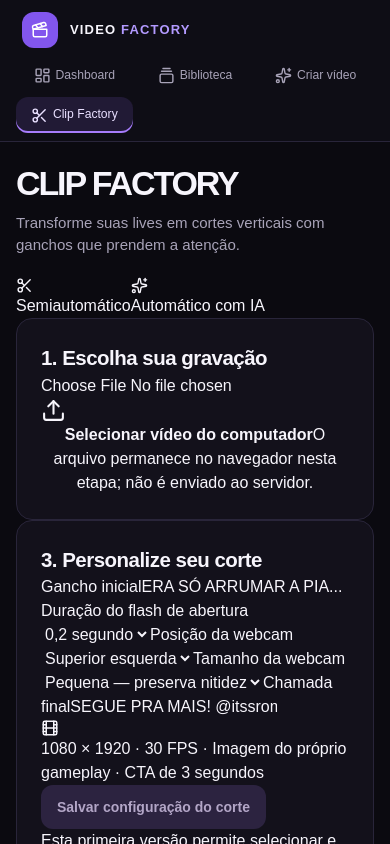
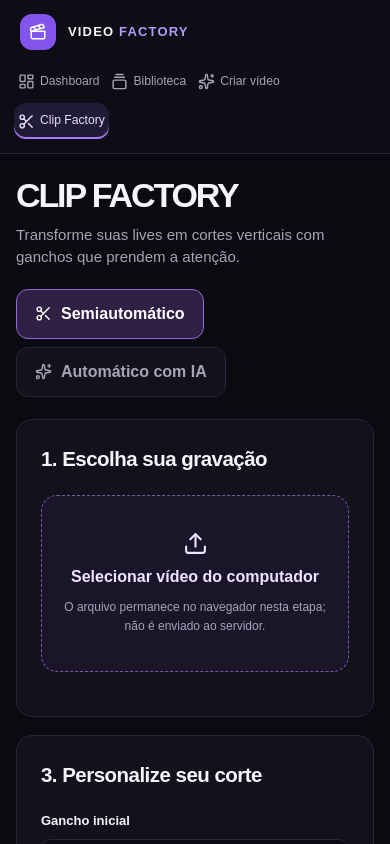
Before and after one commit to rmfilhofx/video-factor, a Next.js app: page /clips in a window 390 px wide. Shown: the top 844 px of the page. Built offline with nearby package versions, Linux system fonts and the light colour scheme.

Commit message:
style(clips): add responsive clip editor styles

```diff
--- a/app/globals.css
+++ b/app/globals.css
@@ -128,3 +128,26 @@ button:not(:disabled), a { cursor: pointer; }
 .generated-result ul { @apply grid gap-2; }
 .generated-result li { @apply grid gap-1; overflow-wrap: anywhere; }
 .generated-result li a { @apply underline; color: var(--accent); }
+
+
+/* Clip Factory */
+.clip-mode-tabs {display:flex;gap:8px;margin:0 0 22px;flex-wrap:wrap}
+.clip-mode-tabs button {display:inline-flex;align-items:center;gap:9px;padding:12px 18px;border:1px solid var(--line);border-radius:12px;background:var(--panel);color:var(--muted);font-weight:700}
+.clip-mode-tabs button[aria-selected="true"] {background:#302043;border-color:#9666e5;color:white}
+.clip-layout {display:grid;grid-template-columns:minmax(0,1.2fr) minmax(300px,0.8fr);gap:18px}
+.clip-hidden-input {display:none}
+.clip-upload {display:flex;width:100%;flex-direction:column;align-items:center;gap:9px;margin:20px 0;padding:35px 16px;border:1px dashed #7959a7;border-radius:16px;background:#1b1529;color:#eee5ff;text-align:center}
+.clip-upload span,.clip-help {font-size:12px;line-height:1.6;color:var(--muted)}
+.clip-source video {display:block;width:100%;max-height:350px;margin:12px auto;border-radius:12px;background:#050409}
+.clip-controls {display:flex;justify-content:space-between;align-items:center;margin:10px 0 24px;font-size:12px;color:var(--muted)}
+.clip-controls button {display:flex;align-items:center;gap:7px;color:white}
+.clip-range {display:grid;gap:16px;margin-top:20px}
+.clip-range label,.clip-settings label {display:grid;gap:9px;font-size:13px;font-weight:700}
+.clip-range input {width:100%;accent-color:#b59aff}
+.clip-settings {display:flex;flex-direction:column;gap:20px}
+.clip-settings input,.clip-settings select {width:100%;min-width:0;border:1px solid var(--line);border-radius:10px;padding:12px;background:#0c0a12;color:white;font-weight:400}
+.clip-summary {display:flex;gap:9px;align-items:flex-start;padding:14px;border-radius:12px;background:#251c35;color:#d9c8ff;font-size:12px;line-height:1.5}
+.clip-notice {display:flex;flex-direction:column;align-items:flex-start;gap:15px;max-width:720px}
+.clip-notice p {color:var(--muted);line-height:1.6}
+@media(max-width:900px) {.clip-layout {grid-template-columns:1fr}}
+@media(max-width:680px) {.sidebar {position:static;width:100%;height:auto;padding:14px}.sidebar nav {display:flex;flex-wrap:wrap;margin-top:14px}.sidebar-footer {display:none}.workspace {margin-left:0;padding:24px 16px}.page-heading {align-items:flex-start}}
```
